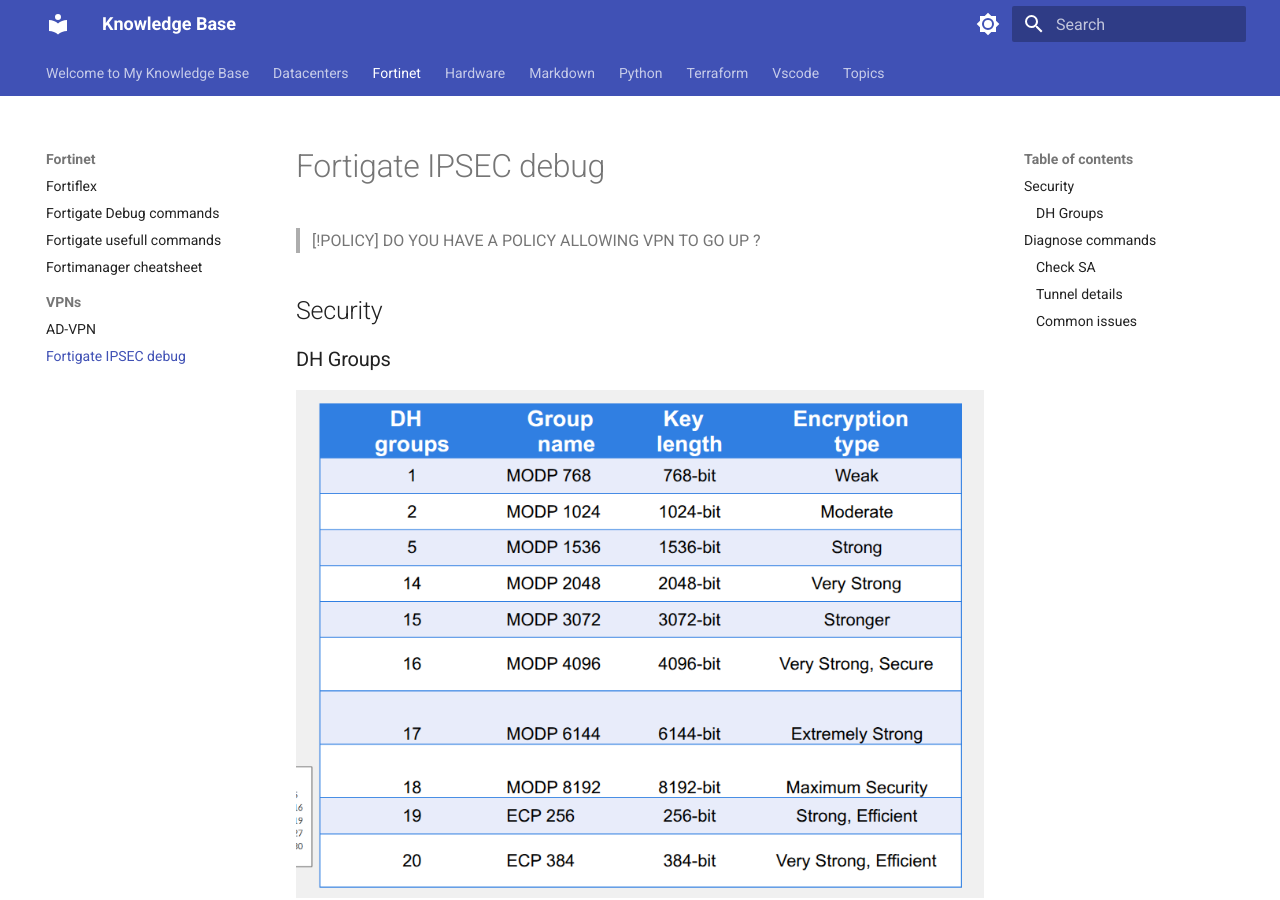
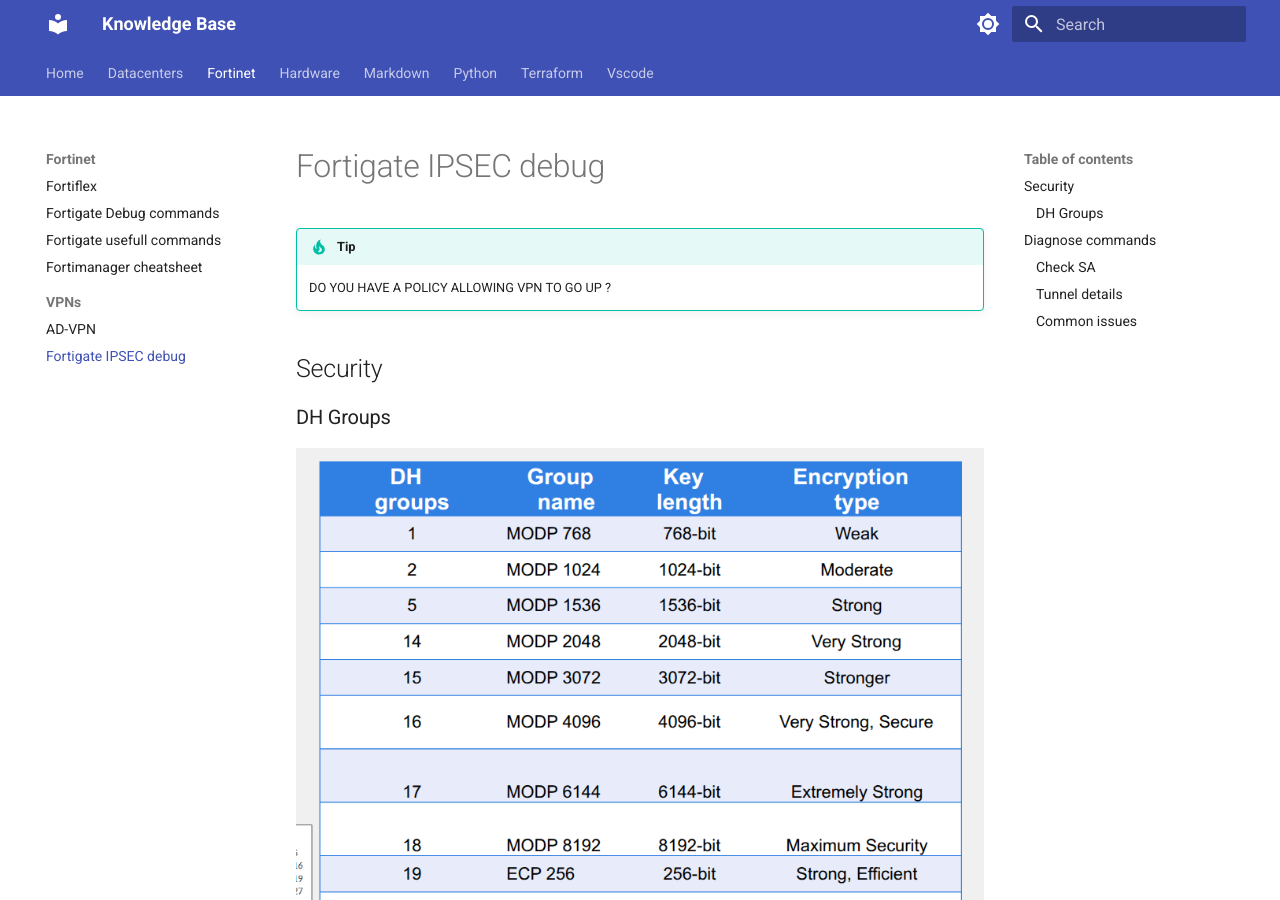
Before and after one commit to tristanlanoy/kb, an MkDocs documentation site: the page built from docs/Fortinet/VPNs/ipsec.md, in a window 1280 px wide and 900 px high. Built offline with MkDocs 1.6.1 and Material for MkDocs 9.7.7, drawn with Linux system fonts in a browser that asks for light colours.

```diff
--- a/docs/Fortinet/VPNs/ipsec.md
+++ b/docs/Fortinet/VPNs/ipsec.md
@@ -1,7 +1,7 @@
 # Fortigate IPSEC debug
 
-> [!POLICY]
-> DO YOU HAVE A POLICY ALLOWING VPN TO GO UP ?
+!!! tip
+    DO YOU HAVE A POLICY ALLOWING VPN TO GO UP ?
 
 ## Security
 
--- a/docs/index.md
+++ b/docs/index.md
@@ -1,4 +1,4 @@
-# Welcome to My Knowledge Base
+# Home
 
 This is my personal tech knowledge base where I document and organize my technical knowledge.
 
```
Also changed, not shown: docs/topics/getting-started.md (deleted, +0 -62 lines).
